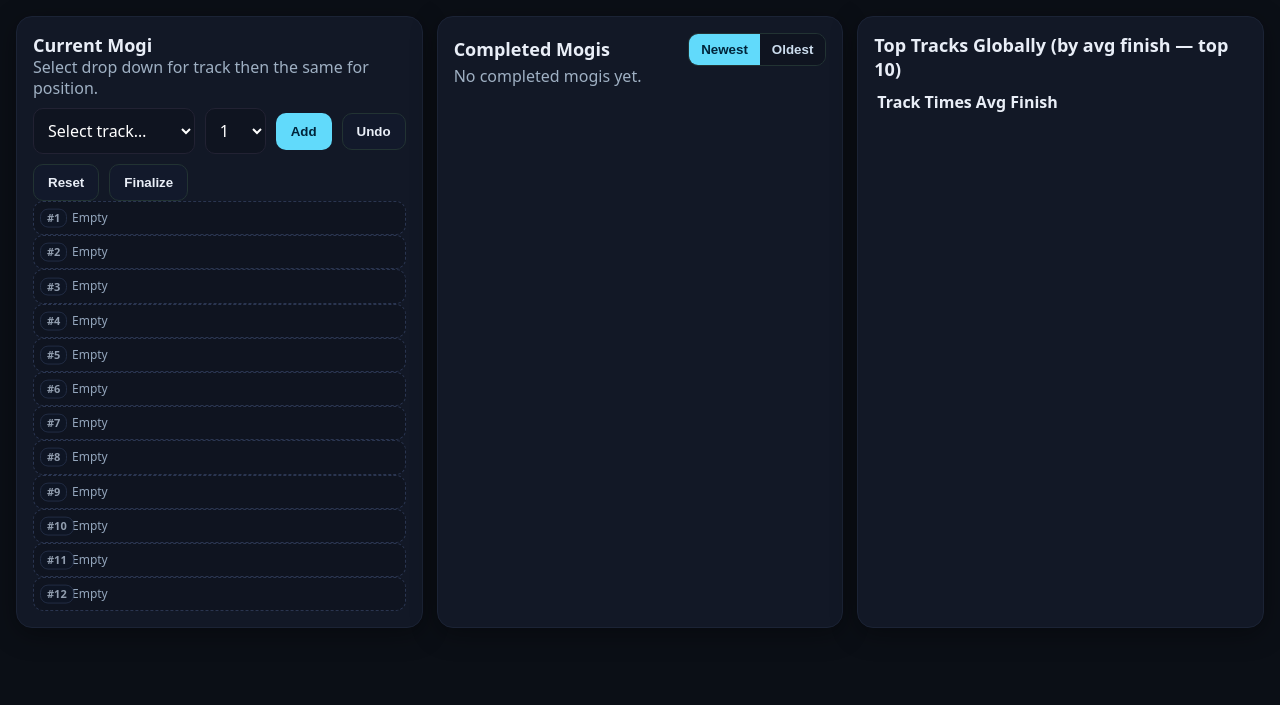
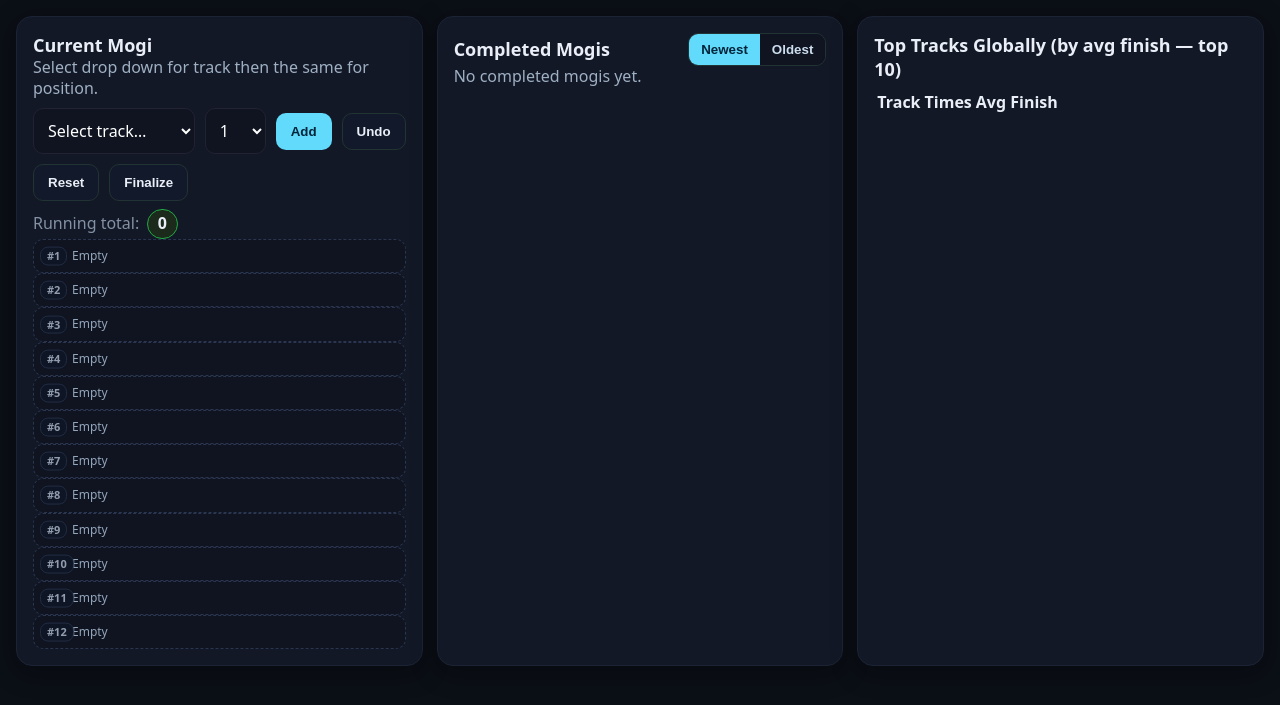
Before and after one commit to lukeandersen0/MKW-Mogi-Tracker, a Django app: page / in a window 1280 px wide. Shown: the part 76-781 px from the top of the page. Run offline with Django 5.2, Linux system fonts and the light colour scheme; the visitor is signed in with stand-in values (Sample User, id 1); data comes from the database, SQL or seed files in the repository; data that the repository does not hold is empty.

Commit message:
Add running total points to Current Mogi card

```diff
--- a/mogi/templates/mogi/dashboard.html
+++ b/mogi/templates/mogi/dashboard.html
@@ -24,6 +24,14 @@
       <button class="btn" onclick="resetMogi()">Reset</button>
       <button class="btn" onclick="finalize()">Finalize</button>
     </div>
+
+      <div class="mt-2" style="margin-top:8px;display:flex;gap:.5rem;align-items:center">
+    <span class="muted" style="opacity:.8">Running total:</span>
+    <span id="running-total"
+          style="display:inline-block;padding:.2rem .6rem;border-radius:999px;border:1px solid #2a4; background:#1b2a1b; font-weight:600;">
+      {{ total_points|default:0 }}
+    </span>
+  </div>
 
     <div class="chips" id="chips">
   {% for r in mogi.races.all %}
--- a/mogi/views.py
+++ b/mogi/views.py
@@ -10,6 +10,8 @@ from .models import Track, Mogi, Race
 from django.contrib.auth.forms import UserCreationForm
 from django.contrib.auth import login as auth_login
 from django.shortcuts import render, redirect
+
+
 
 def signup(request):
     if request.user.is_authenticated:
@@ -30,6 +32,12 @@ def _current_mogi(user):
     m = Mogi.objects.filter(owner=user, finalized=False).order_by("created_at").first()
     return m or Mogi.objects.create(owner=user)
 
+def _current_mogi_points(user):
+    m = Mogi.objects.filter(owner=user, finalized=False).order_by("created_at").first()
+    if not m:
+        return 0
+    return Race.objects.filter(mogi=m).aggregate(t=Sum('points'))['t'] or 0
+
 def _mogi_numbering_map(user):
     ids_oldest_first = list(
         Mogi.objects.filter(owner=user, finalized=True)
@@ -47,7 +55,7 @@ def _sorted_mogis(user, sort: str):
 @login_required
 def dashboard(request):
     mogi = _current_mogi(request.user)
-    completed = _sorted_mogis(request.user, "newest")
+    completed = _sorted_mogis(request.user, sort="newest")
     numbering_map = _mogi_numbering_map(request.user)
 
     track_perf = (
@@ -57,10 +65,15 @@ def dashboard(request):
             avg_finish=Avg("races__position"),
         )
         .filter(times__gt=0)
-        .order_by("avg_finish", "name")[:10]  # Top 10, best avg first
+        .order_by("avg_finish", "name")[:10]  # Top 10 best avg first
     )
 
     tracks = Track.objects.all().order_by("name")
+
+    # 👇 Add this line for running total
+    total_points = Race.objects.filter(mogi=mogi).aggregate(
+        t=Sum("points")
+    )['t'] or 0
 
     return render(request, "mogi/dashboard.html", {
         "mogi": mogi,
@@ -68,6 +81,7 @@ def dashboard(request):
         "numbering_map": numbering_map,
         "track_perf": track_perf,
         "tracks": tracks,
+        "total_points": total_points,   # 👈 pass into template
     })
 
 @login_required
@@ -183,3 +197,12 @@ def signup(request):
     else:
         form = UserCreationForm()
     return render(request, "registration/signup.html", {"form": form})
+
+
+
+def running_totals(mogi_id):
+    return (Race.objects
+            .filter(mogi_id=mogi_id)
+            .values('track')
+            .annotate(points=Sum('points'))
+            .order_by('-points'))
```
